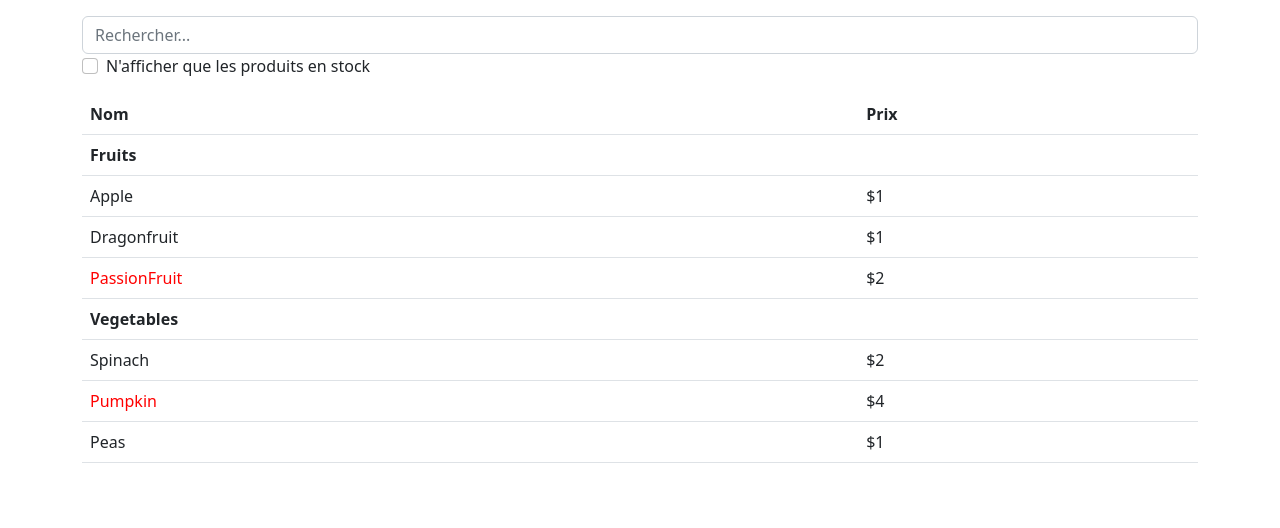
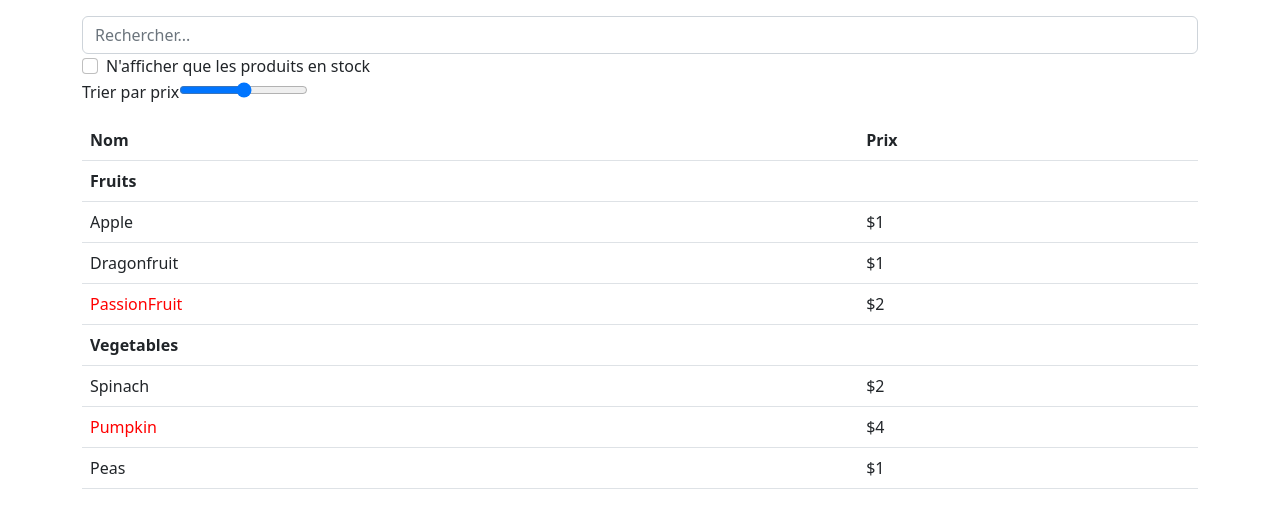
Before and after one commit to Ryn-Bghl/react-app-learn, a React (Create React App) app: page / in a window 1280 px wide. Shown: the top 528 px of the page. Built offline with nearby package versions, Linux system fonts and the light colour scheme.

Commit message:
ajout et création du composant range

```diff
--- a/src/App.jsx
+++ b/src/App.jsx
@@ -1,6 +1,7 @@
 import { useState } from 'react';
 import { Input } from "./components/forms/Input.jsx"
 import { Checkbox } from "./components/forms/Checkbox.jsx"
+import { Range } from './components/forms/Range.jsx'
 import { ProductCategoryRow } from "./components/products/ProductCategoryRow.jsx"
 import { ProductRow } from './components/products/ProductRow.jsx';
 
@@ -37,7 +38,7 @@ function App() {
   </div>
 }
 
-function SearchBar ({showStockedOnly, onStockedOnlyChange, search, onSearchChange}) {
+function SearchBar ({showStockedOnly, onStockedOnlyChange, search, onSearchChange, range, onRangeChange}) {
   return <div>
     <div className="mb-3">
       <Input
@@ -50,6 +51,11 @@ function SearchBar ({showStockedOnly, onStockedOnlyChange, search, onSearchChang
         checked={showStockedOnly}
         onChange={onStockedOnlyChange}
         label="N'afficher que les produits en stock"
+      />
+      <Range
+        id="range"
+        onChange={onRangeChange}
+        label="Trier par prix"
       />
     </div>
   </div>
--- /dev/null
+++ b/src/components/forms/Range.jsx
@@ -0,0 +1,12 @@
+/**
+ * Range input avec un libellé sur le dessus
+ *
+ * @param {*} param0
+ * @returns
+ */
+export function Range({onChange, id, label}) {
+    return <div className="range">
+        <label htmlFor={id}>{label}</label>
+        <input type="range" id={id} onChange={(e) => onChange(e.target.value)} />
+    </div>
+}
```
